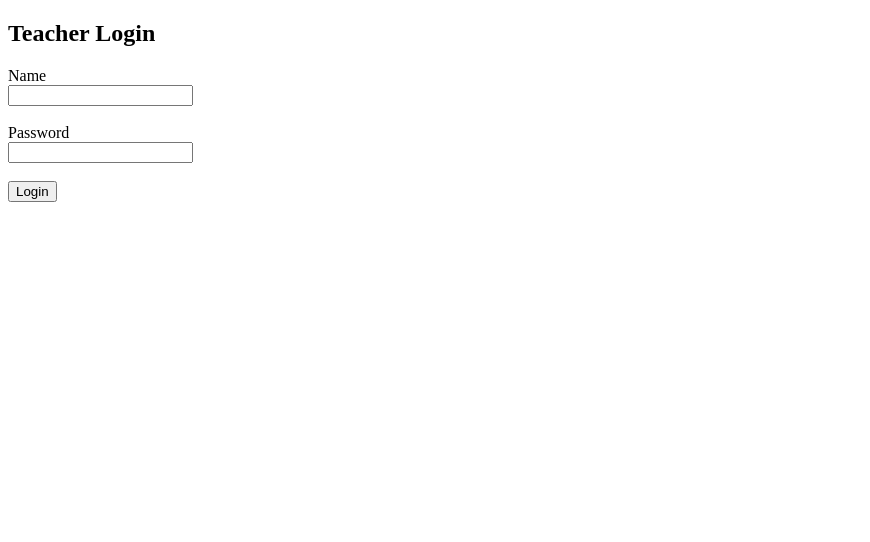
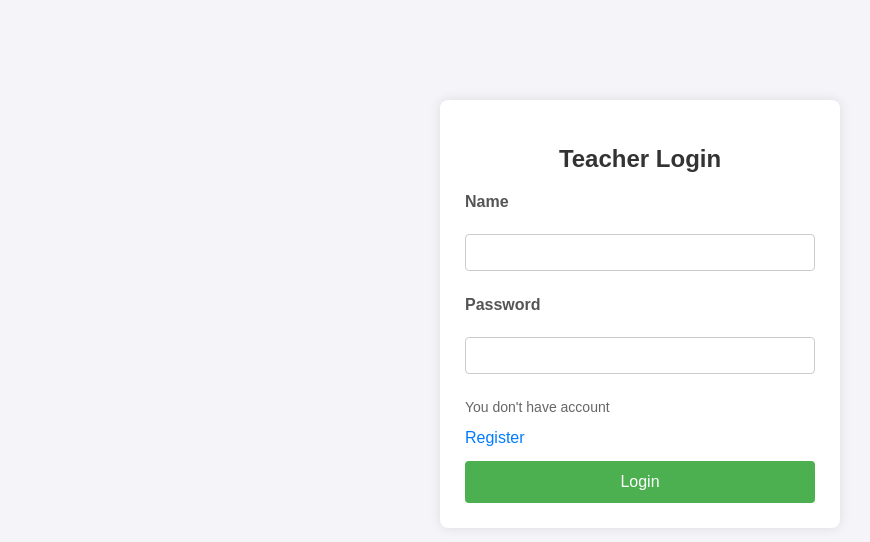
Before and after one commit to srujan2023/Project, a Django app: page /karthik/app2/login.html in a window 1280 px wide. Shown: the top 542 px of the page, without its empty margins (0-870 px from the left). Run offline with Django 5.2, Linux system fonts and the light colour scheme.

Commit message:
changes Updated

```diff
--- a/mainproject/app1/views.py
+++ b/mainproject/app1/views.py
@@ -40,7 +40,8 @@ def regsiter(request):
         # print("callagename",callagename)
         # print("id:",id)
         # print("gender:",gender)
-        return redirect("/")
+        return redirect('/karthik/app2/login.html')  # back to login page
+
     return render(request,'teachers_register.html')
 
 def update(request,id):
@@ -72,11 +73,11 @@ def login(request):
         try:
             teacher = Teachers.objects.get(name=name, Password=Password)
             request.session['teacher_name'] = teacher.name
-            messages.success(request, f"Welcome {teacher.name}!")
+            messages.success(request,"Welcome {teacher.name}!")
             return redirect('/karthik/app2')
 
         except Teachers.DoesNotExist:
-            messages.error(request, "Invalid name or password")
+            messages.error(request,"Invalid name or password")
             return redirect('/karthik/app2/login.html')  # back to login page
 
     return render(request, 'login.html')
--- /dev/null
+++ b/mainproject/static/login.css
@@ -0,0 +1,73 @@
+body {
+  font-family: Arial, sans-serif;
+  background-color: #f4f4f9;
+  margin: 0;
+  padding: 0;
+}
+
+.container {
+  width: 350px;
+  margin: 100px auto;
+  background: #fff;
+  padding: 25px;
+  border-radius: 8px;
+  box-shadow: 0 0 12px rgba(0,0,0,0.1);
+}
+
+h2 {
+  text-align: center;
+  margin-bottom: 20px;
+  color: #333;
+}
+
+label {
+  display: block;
+  margin: 10px 0 5px;
+  font-weight: bold;
+  color: #555;
+}
+
+input[type="text"],
+input[type="password"] {
+  width: 100%;
+  padding: 10px;
+  margin-bottom: 15px;
+  border: 1px solid #ccc;
+  border-radius: 4px;
+  box-sizing: border-box;
+}
+
+button {
+  width: 100%;
+  padding: 12px;
+  background: #4CAF50;
+  color: white;
+  border: none;
+  border-radius: 4px;
+  font-size: 16px;
+  cursor: pointer;
+}
+
+button:hover {
+  background: #45a049;
+}
+
+p {
+  margin-top: 10px;
+  font-size: 14px;
+  color: #666;
+}
+
+li {
+  list-style: none;
+  margin: 5px 0;
+}
+
+li a {
+  text-decoration: none;
+  color: #007BFF;
+}
+
+li a:hover {
+  text-decoration: underline;
+}
--- a/mainproject/templates/html.html
+++ b/mainproject/templates/html.html
@@ -23,7 +23,6 @@
             <li><a href="Shopping.html">Shopping</a></li>
             <li><a href="Contact.html">Contact</a></li>
             <li><a href="doahboard.html">doahboard</a></li>
-            <li><a href="regsiter.html">Register</a></li>
             <li><a href="login.html">Login</a></li>
 
         </ul>
--- a/mainproject/templates/login.html
+++ b/mainproject/templates/login.html
@@ -1,8 +1,11 @@
+{% load static %}
 <!DOCTYPE html>
 <html lang="en">
 <head>
   <meta charset="UTF-8">
   <title>Teacher Login</title>
+ <link rel="stylesheet" href="{% static 'login.css' %}">
+
 </head>
 <body>
   <div class="container">
@@ -11,10 +14,11 @@
       {% csrf_token %}
       <label for="name">Name</label><br>
       <input type="text" name="name" required>
-<br><br>
       <label for="Password">Password</label><br>
       <input type="password" name="Password" required>
-<br> <br>
+      <p>You don't have account <li><a href="regsiter.html">Register</a></li></p>
+
+
       <button type="submit">Login</button>
     </form>
   </div>
```
Also changed, not shown: mainproject/db.sqlite3.
